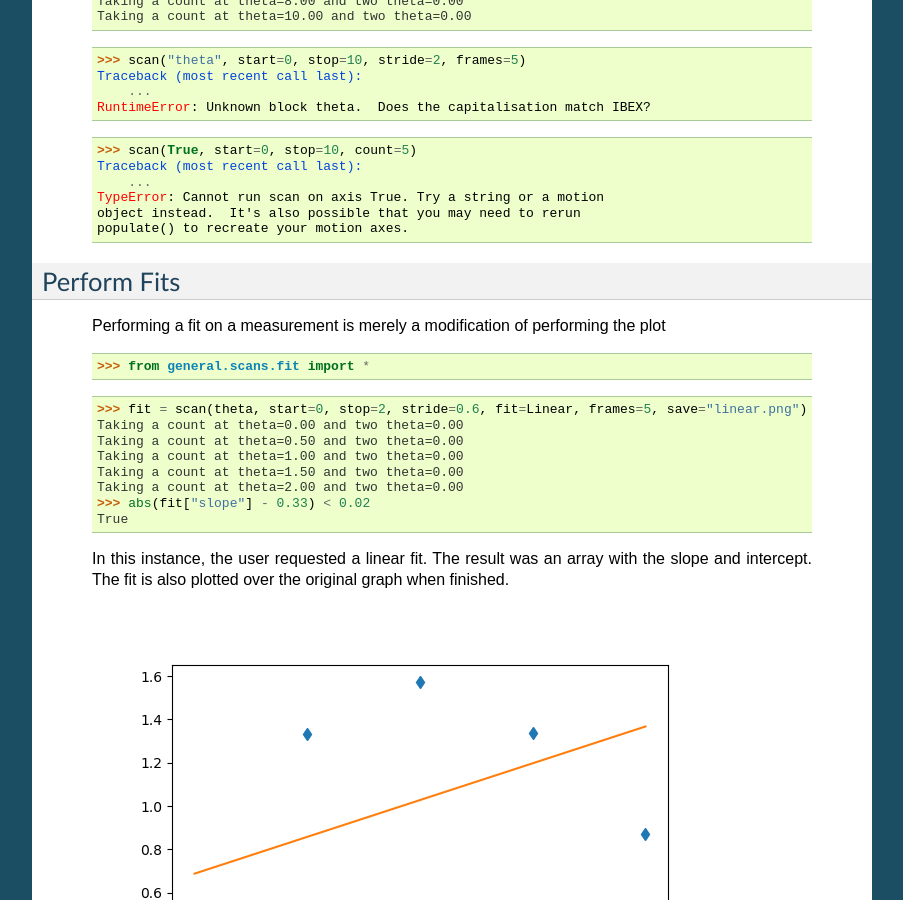
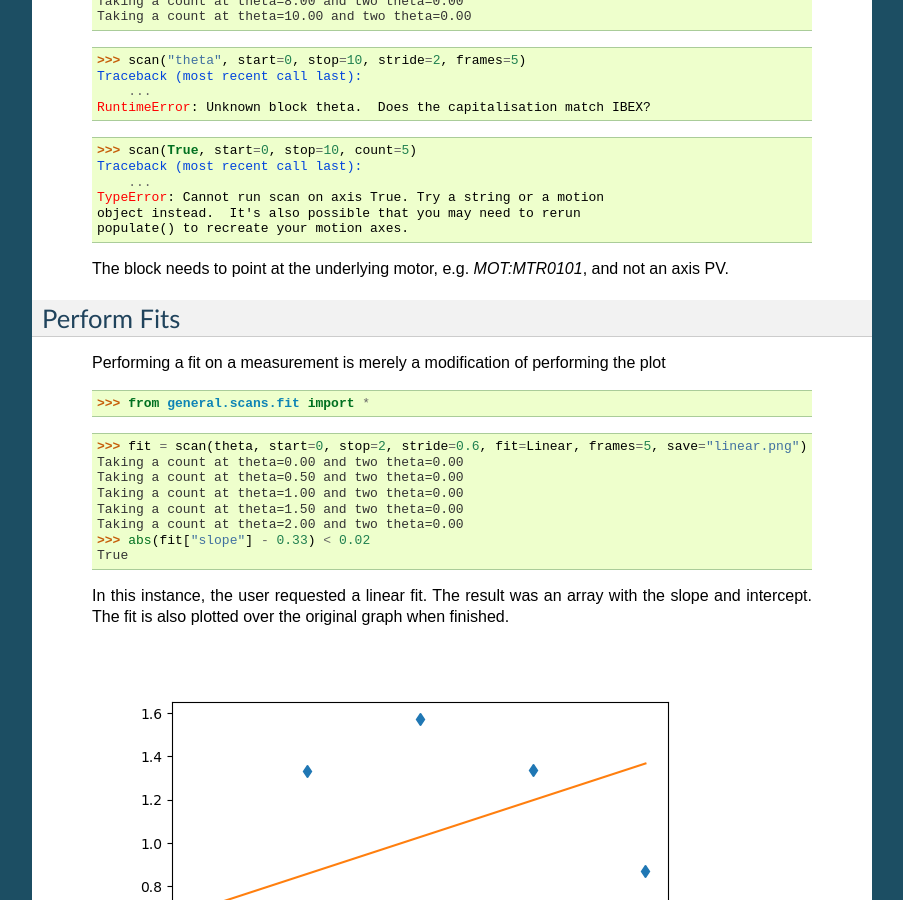
Before and after one commit to ISISNeutronMuon/InstrumentScripts, a Sphinx documentation site: the page built from doc/source/scans/tutorial.rst, in a window 1280 px wide and 900 px high, scrolled down 3973 px. Shown: the whole window, without its empty margins (198-1101 px from the left). Built offline with Sphinx 7.4.7, drawn with Linux system fonts in a browser that asks for light colours.

Commit message:
Added clarification that the axis block must point at the underlying motor

```diff
--- a/doc/source/scans/tutorial.rst
+++ b/doc/source/scans/tutorial.rst
@@ -236,6 +236,9 @@ Motor Objects
   TypeError: Cannot run scan on axis True. Try a string or a motion
   object instead.  It's also possible that you may need to rerun
   populate() to recreate your motion axes.
+
+  The block needs to point at the underlying motor, e.g. `MOT:MTR0101`,
+  and not an axis PV.
 
 Perform Fits
 ------------
```
